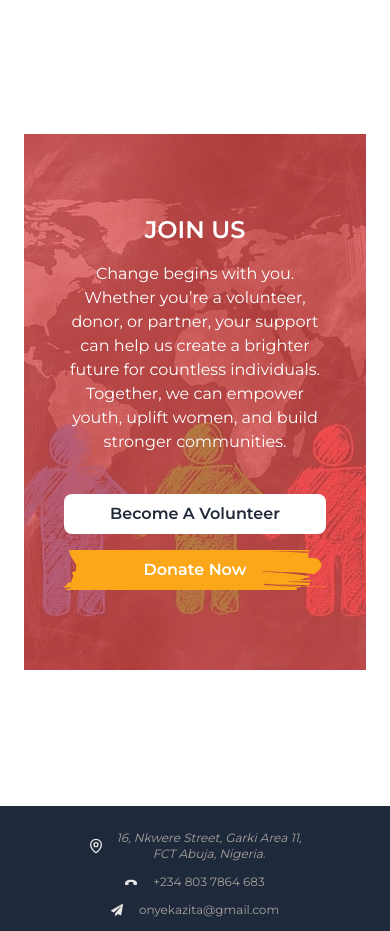
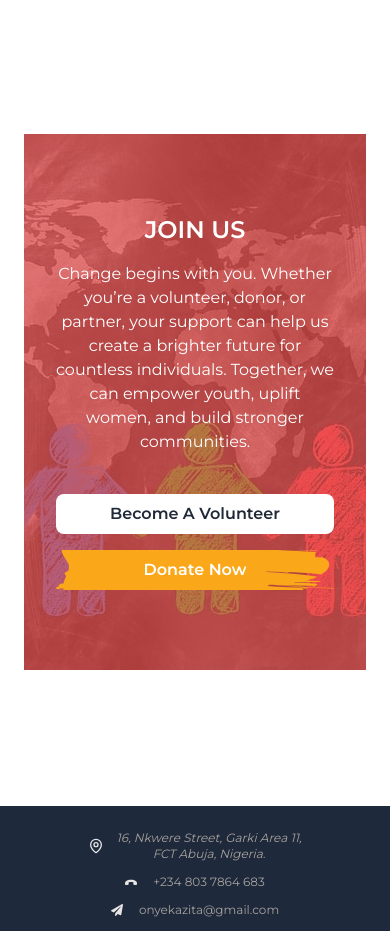
Before and after one commit to S0mt0/zo-foundation, a Next.js app: page / in a window 390 px wide. Shown: the part 3020-3951 px from the top of the page. Built offline with nearby package versions, Linux system fonts and the light colour scheme.

Commit message:
fix: cta button

```diff
--- a/src/app/(home)/_components/cta-banner.tsx
+++ b/src/app/(home)/_components/cta-banner.tsx
@@ -6,7 +6,7 @@ export const CTABanner = () => {
   return (
     <section className="py-20 px-6 md:px-14">
       <div
-        className="max-w-7xl mx-auto px-10 md:px-20 text-center sm:text-start p-20 relative bg-center bg-no-repeat"
+        className="max-w-7xl mx-auto px-8 md:px-20 text-center sm:text-start p-20 relative bg-center bg-no-repeat"
         style={{ backgroundImage: "url('/assets/img/together.jpg')" }}
       >
         <div className="absolute inset-0 bg-red-500/65" />
```
